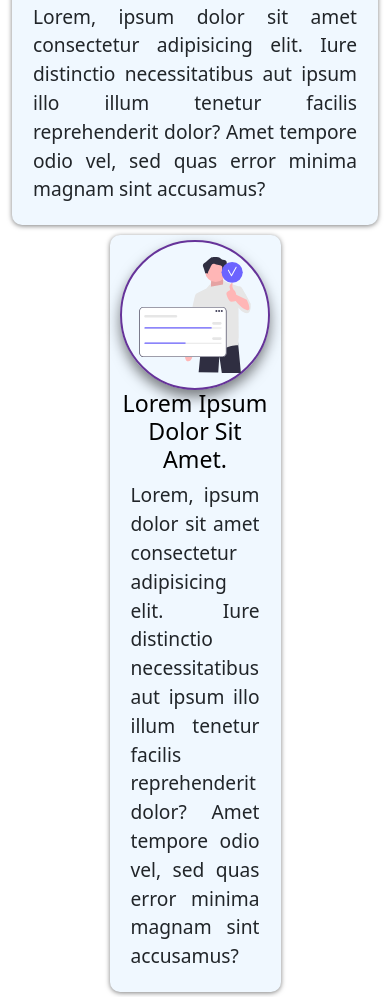
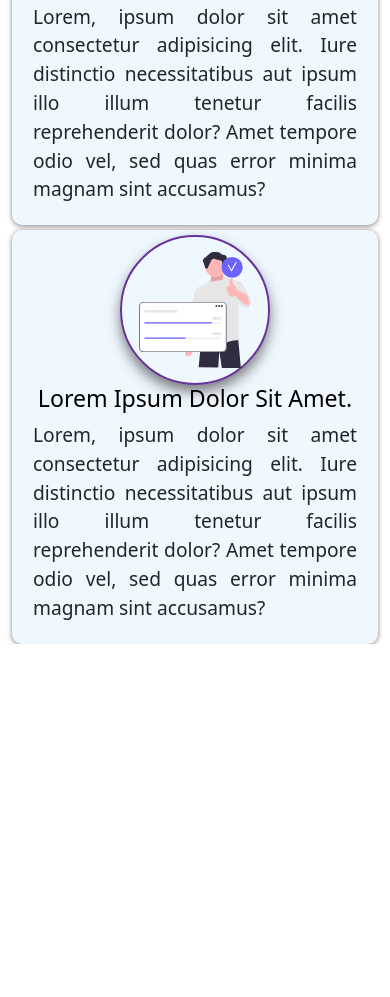
Before and after one commit to ayushballia/bimasure, a plain HTML site: page index.html in a window 390 px wide. Shown: the part 3093-4090 px from the top of the page. After the commit the page ends 3737 px from the top, so only its background shows below. Drawn offline with nearby package versions, Linux system fonts and the light colour scheme.

Commit message:
update index section

```diff
--- a/index.html
+++ b/index.html
@@ -185,8 +185,8 @@
               <p>Lorem, ipsum dolor sit amet consectetur adipisicing elit. Iure distinctio necessitatibus aut ipsum illo illum tenetur facilis reprehenderit dolor? Amet tempore odio vel, sed quas error minima magnam sint accusamus?</p>
             </div>
           </div>
-          <div class="col-lg-12 m-auto w-50">
-            <div class="why-box ">
+          <div class="col-lg-12 ">
+            <div class="why-box last-box">
               <div class="why-img justify-content-center my-auto">
                 <img src="src/undraw_join_re_w1lh.svg" alt="" width="100%" height="100%">
               </div>
--- a/style.css
+++ b/style.css
@@ -336,12 +336,21 @@ background-color: #13a1df;
     font-weight: 400;
 }
 
+.last-box {
+  width: 50%;
+  margin: 0 auto;
+}
+
 
 
 
 
 /** For mobile devices **/
 @media (max-width: 767px) {
+
+  .last-box {
+    width: 100% !important;
+  }
     .header a {
       font-size: 1rem;
     }
```
